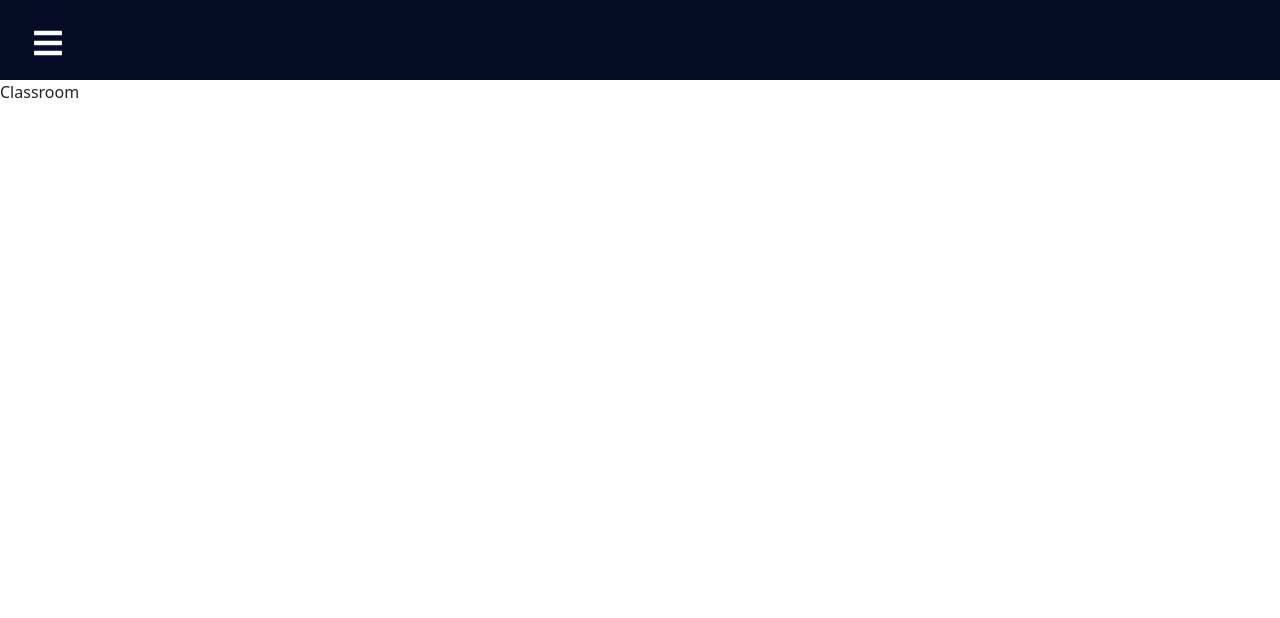
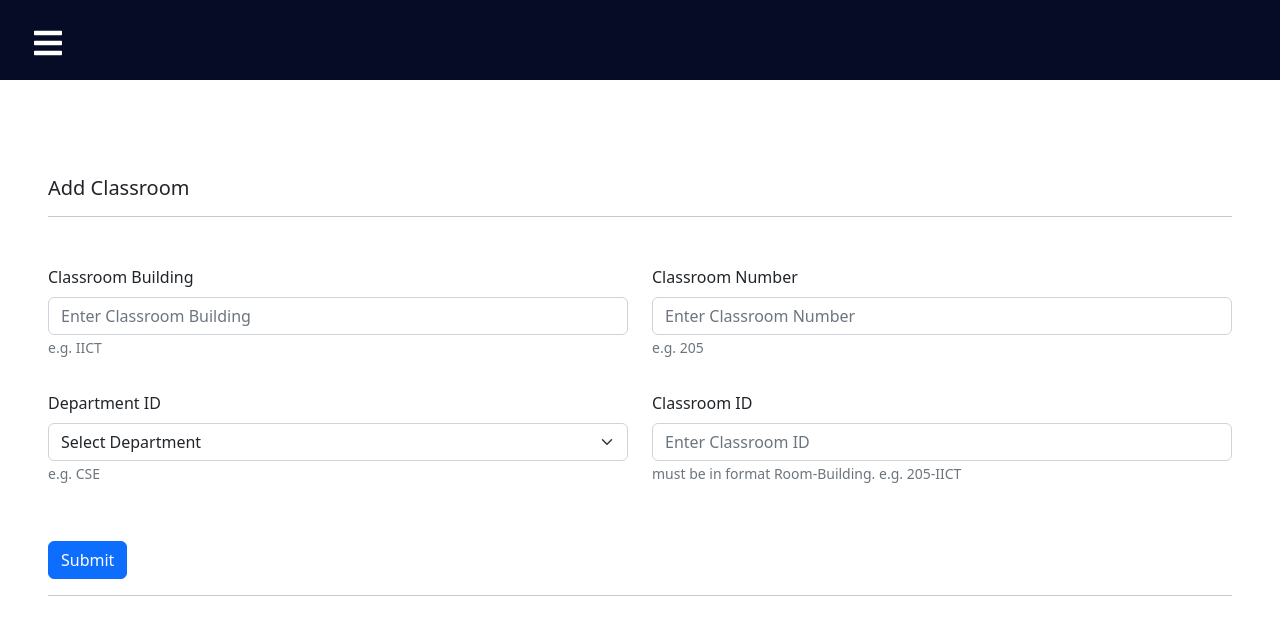
Before and after one commit to ThisIsJibon/unimanage-admin, a React (Create React App) app: page /classroom in a window 1280 px wide. Shown: the top 618 px of the page. Built offline with nearby package versions, Linux system fonts and the light colour scheme.

Commit message:
classroom api

```diff
--- a/src/pages/Classroom.js
+++ b/src/pages/Classroom.js
@@ -1,9 +1,139 @@
-import React from 'react'
+import React, { useState } from 'react'
+import Button from 'react-bootstrap/Button';
+import Form from 'react-bootstrap/Form';
+import 'bootstrap/dist/css/bootstrap.css';
 
 const Classroom = () => {
+
+
+    const [classroomData,setClassroomData] = useState({
+        classroom_id: "",
+        dept_id: "",
+        room: "",
+        building: "",
+    });
+
+    const handleClassroomIdChange = (event) => {
+      setClassroomData({ ...classroomData, classroom_id: event.target.value });
+    };
+
+    const handleDepartmentChange = (event) => {
+      setClassroomData({ ...classroomData, dept_id: event.target.value });
+    };
+
+    const handleRoomChange = (event) => {
+      setClassroomData({...classroomData,room: event.target.value});
+    };
+
+
+    const handleBuildingChange = (event) => {
+      setClassroomData({ ...classroomData, building: event.target.value });
+    };
+
+    const handleSubmitChange = async (event) =>{
+        event.preventDefault();
+
+        const body = classroomData;
+
+        console.log(body);
+
+        try{
+
+            const response = await fetch(
+                `http://localhost:5000/classroom`, {
+
+                method: "POST",
+                headers: {"Content-Type": "application/json"},
+                body: JSON.stringify(body),
+
+            });
+
+            const data = await response.json();
+            const {message} = data ;
+            console.log(message);
+
+            setClassroomData({
+                classroom_id: "",
+                room: "",
+                dept_id: "",
+                building: "",
+            });
+
+        }catch(err){
+            console.log(err.message);
+        }
+
+    };
   return (
-    <div>Classroom</div>
-  )
+    <div class="p-5">
+      <div className="my-5">
+        <h5>Add Classroom</h5>
+        <hr />
+      </div>
+      <Form onSubmit={handleSubmitChange}>
+        <div class="row pb-3">
+          <Form.Group className="mb-3" class="col" controlId="formBasic">
+            <Form.Label>Classroom Building</Form.Label>
+            <Form.Control
+              type="text"
+              placeholder="Enter Classroom Building"
+              value={classroomData.building}
+              onChange={handleBuildingChange}
+            />
+            <Form.Text className="text-muted">e.g. IICT</Form.Text>
+          </Form.Group>
+
+          <Form.Group className="mb-3" class="col" controlId="formBasic">
+            <Form.Label>Classroom Number</Form.Label>
+            <Form.Control
+              type="number"
+              placeholder="Enter Classroom Number"
+              value={classroomData.room}
+              onChange={handleRoomChange}
+            />
+            <Form.Text className="text-muted">e.g. 205</Form.Text>
+          </Form.Group>
+        </div>
+        <div class="row pb-2">
+          <Form.Group className="mb-3" class="col pt-3" controlId="formBasic">
+            <Form.Label>Department ID</Form.Label>
+            <Form.Select
+              aria-label="Default select example"
+              value={classroomData.dept_id}
+              onChange={handleDepartmentChange}
+            >
+              <option>Select Department</option>
+              <option value="CSE">CSE</option>
+              <option value="IPE">IPE</option>
+              <option value="ECO">ECO</option>
+              <option value="BBA">BBA</option>
+              <option value="PHY">PHY</option>
+              <option value="MAT">MAT</option>
+              <option value="CEE">CEE</option>
+            </Form.Select>
+            <Form.Text className="text-muted">e.g. CSE</Form.Text>
+          </Form.Group>
+
+          <Form.Group className="mb-3" class="col  pt-3" controlId="formBasic">
+            <Form.Label>Classroom ID</Form.Label>
+            <Form.Control
+              type="text"
+              placeholder="Enter Classroom ID"
+              value={classroomData.classroom_id}
+              onChange={handleClassroomIdChange}
+            />
+            <Form.Text className="text-muted">must be in format Room-Building. e.g. 205-IICT</Form.Text>
+          </Form.Group>
+        </div>
+        <div class="pt-5">
+          <Button variant="primary" type="submit">
+            Submit
+          </Button>
+        </div>
+      </Form>
+      <hr />
+    </div>
+  );
 }
 
-export default Classroom
+export default Classroom;
--- a/src/pages/Course.js
+++ b/src/pages/Course.js
@@ -76,7 +76,7 @@ const Course = () => {
         <hr />
       </div>
       <Form onSubmit={handleSubmitChange}>
-        <div class="row">
+        <div class="row pb-3">
           <Form.Group className="mb-3" class="col-8" controlId="formBasic">
             <Form.Label>Course Title</Form.Label>
             <Form.Control
@@ -98,8 +98,8 @@ const Course = () => {
             />
           </Form.Group>
         </div>
-        <div class="row">
-          <Form.Group className="mb-3" class="col pt-2" controlId="formBasic">
+        <div class="row pb-2">
+          <Form.Group className="mb-3" class="col pt-3" controlId="formBasic">
             <Form.Label>Department</Form.Label>
             <Form.Select
               aria-label="Default select example"
@@ -116,7 +116,7 @@ const Course = () => {
               <option value="CEE">CEE</option>
             </Form.Select>
           </Form.Group>
-          <Form.Group className="mb-3" class="col  pt-2" controlId="formBasic">
+          <Form.Group className="mb-3" class="col  pt-3" controlId="formBasic">
             <Form.Label>Course Type</Form.Label>
             <Form.Select
               aria-label="Default select example"
@@ -128,7 +128,7 @@ const Course = () => {
               <option value="Lab">Lab</option>
             </Form.Select>
           </Form.Group>
-          <Form.Group className="mb-3" class="col  pt-2" controlId="formBasic">
+          <Form.Group className="mb-3" class="col  pt-3" controlId="formBasic">
             <Form.Label>Credit</Form.Label>
             <Form.Control
               type="text"
@@ -138,7 +138,7 @@ const Course = () => {
             />
           </Form.Group>
         </div>
-        <div class="pt-3">
+        <div class="pt-5">
           <Button variant="primary" type="submit">
             Submit
           </Button>
--- a/src/pages/Schedule.js
+++ b/src/pages/Schedule.js
@@ -50,14 +50,14 @@ return (
               <Form.Label>Start Time</Form.Label>
               <Form.Control type="basic" placeholder="Enter Start Time" />
               <Form.Text className="text-muted">
-                must be in the form HH:MM   e.g.   14:00
+                must be in the 24H form HH:MM   e.g.   14:00
               </Form.Text>
           </Form.Group>
           <Form.Group className="mb-3" class="col pt-4" controlId="formBasic">
               <Form.Label>End Time</Form.Label>
               <Form.Control type="basic" placeholder="Enter End Time" />
               <Form.Text className="text-muted">
-                must be in the form HH:MM   e.g.   14:00
+                must be in the 24H form HH:MM   e.g.   14:00
               </Form.Text>
           </Form.Group>
       </div>
--- a/src/server/index.js
+++ b/src/server/index.js
@@ -6,7 +6,7 @@ const cors = require("cors");
 const resultRouter = require("./routers/resultRouter");
 const departmentRouter = require("./routers/departmentRouter");
 const sectionRouter = require("./routers/sectionRouter");
-
+const classroomRoter = require("./routers/classroomRouter")
 const session = require("express-session");
 const server = require("http").createServer(app);
 require("dotenv").config();
@@ -48,6 +48,7 @@ app.use(
 app.use("/result",resultRouter);
 app.use("/department",departmentRouter);
 app.use("/section",sectionRouter);
+app.use("/classroom",classroomRoter);
 
 io.on("connect", socket => {});
 
```
Also changed, not shown: src/server/routers/classroomRouter.js (added, +30 -0 lines).
